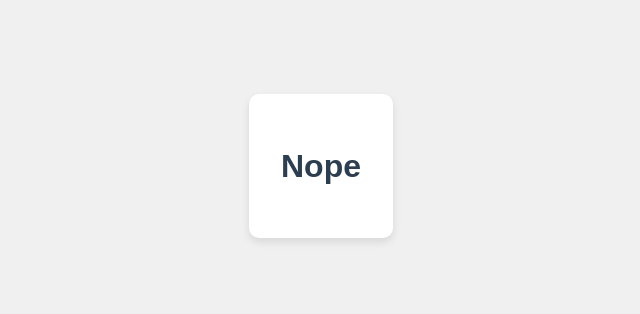
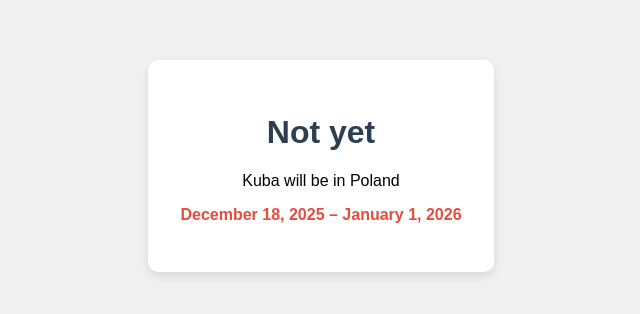
Before and after one commit to pierd/iskubainpoland.com, a plain HTML site: page index.html in a window 1280 px wide. Shown: the part 234-548 px from the top of the page, without its empty margins (319-959 px from the left). Drawn offline with Linux system fonts and the light colour scheme.

Commit message:
Update for the next trip

```diff
--- a/index.html
+++ b/index.html
@@ -39,8 +39,31 @@
 
 <body>
     <div class="announcement">
-        <h1>Nope</h1>
+        <h1 id="status">Yes! 🇵🇱</h1>
+        <p>Kuba <span id="tense">is</span> in Poland</p>
+        <p class="dates">December 18, 2025 – January 1, 2026</p>
     </div>
+
+    <script>
+        const tripStart = new Date('2025-12-18');
+        const tripEnd = new Date('2026-01-02'); // Day after last day (Jan 1 inclusive)
+        const today = new Date();
+        today.setHours(0, 0, 0, 0);
+
+        const statusEl = document.getElementById('status');
+        const tenseEl = document.getElementById('tense');
+
+        if (today < tripStart) {
+            statusEl.textContent = 'Not yet';
+            tenseEl.textContent = 'will be';
+        } else if (today < tripEnd) {
+            statusEl.textContent = 'Yes! 🇵🇱';
+            tenseEl.textContent = 'is';
+        } else {
+            statusEl.textContent = 'Not at the moment';
+            tenseEl.textContent = 'was';
+        }
+    </script>
 </body>
 
 </html>
```
